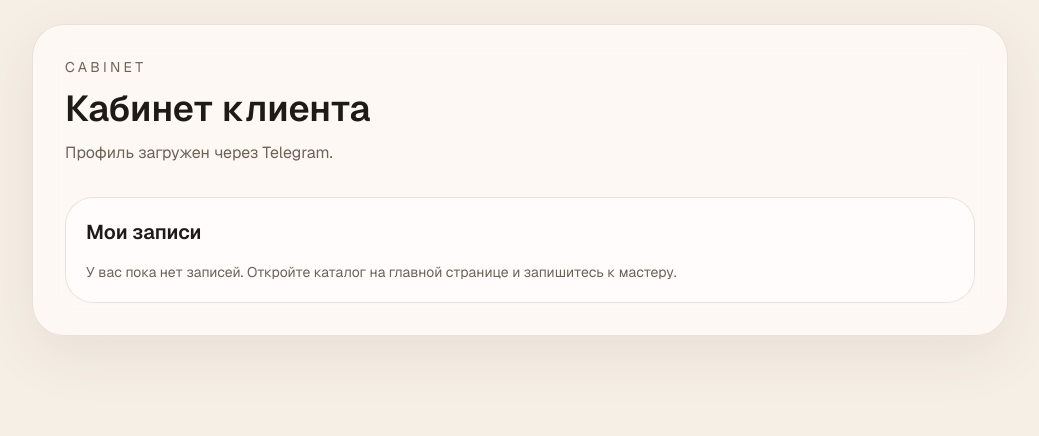
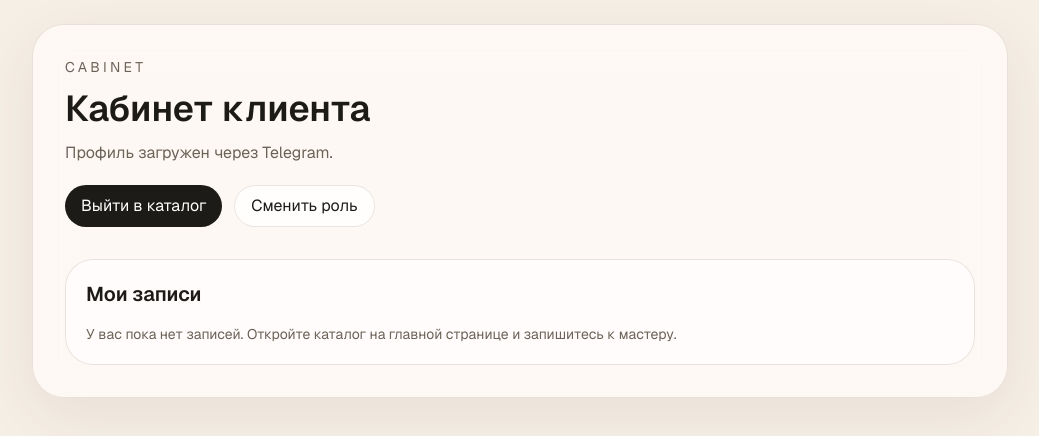
Before and after one commit to Ctakankefira/bobabiba, a Next.js app in the folder frontend/: page /cabinet in a window 1280 px wide. Shown: the top 436 px of the page, without its empty margins (120-1159 px from the left). Built offline with nearby package versions, Linux system fonts and the light colour scheme.

Commit message:
Fix role picker, cabinet actions, and booking datetime

```diff
--- a/frontend/src/app/cabinet/page.tsx
+++ b/frontend/src/app/cabinet/page.tsx
@@ -109,6 +109,8 @@ function formatDate(value: string) {
   });
 }
 
+const ROLE_CHOICE_PREFIX = "role-choice:";
+
 export default function CabinetPage() {
   const [authToken, setAuthToken] = useState<string | null>(null);
   const [viewerProfile, setViewerProfile] = useState<ViewerProfile | null>(null);
@@ -134,6 +136,17 @@ export default function CabinetPage() {
     }),
     [],
   );
+
+  function leaveCabinet() {
+    window.location.href = "/";
+  }
+
+  function changeRole() {
+    if (viewerProfile) {
+      window.localStorage.removeItem(`${ROLE_CHOICE_PREFIX}${viewerProfile.id}`);
+    }
+    window.location.href = "/?pickRole=1";
+  }
 
   useEffect(() => {
     const webApp = window.Telegram?.WebApp;
@@ -322,6 +335,23 @@ export default function CabinetPage() {
           {viewerProfile?.username ? `Ваш username: @${viewerProfile.username}` : "Профиль загружен через Telegram."}
         </p>
 
+        <div className="mt-5 flex flex-wrap gap-3">
+          <button
+            type="button"
+            onClick={leaveCabinet}
+            className="rounded-full bg-[var(--foreground)] px-4 py-2 text-sm text-white transition hover:opacity-90"
+          >
+            Выйти в каталог
+          </button>
+          <button
+            type="button"
+            onClick={changeRole}
+            className="rounded-full border border-[var(--line)] bg-white/80 px-4 py-2 text-sm transition hover:bg-white"
+          >
+            Сменить роль
+          </button>
+        </div>
+
         {message ? <p className="mt-4 text-sm text-green-700">{message}</p> : null}
         {error ? <p className="mt-4 text-sm text-red-600">{error}</p> : null}
 
--- a/frontend/src/app/page.tsx
+++ b/frontend/src/app/page.tsx
@@ -52,6 +52,8 @@ declare global {
 }
 
 const categories = ["Все", "Барберы", "Маникюр", "Брови", "Массаж", "Тату"];
+
+const ROLE_CHOICE_PREFIX = "role-choice:";
 
 function formatPrice(master: Master) {
   if (master.priceMin && master.priceMax) {
@@ -159,10 +161,13 @@ export default function Home() {
         const profile = (await profileResponse.json()) as ViewerProfile;
         setViewerProfile(profile);
 
-        const roleChoiceKey = `role-choice:${profile.id}`;
+        const roleChoiceKey = `${ROLE_CHOICE_PREFIX}${profile.id}`;
         const hasRoleChoice = window.localStorage.getItem(roleChoiceKey);
-        if (!hasRoleChoice) {
+        const forceRolePicker = new URLSearchParams(window.location.search).get("pickRole") === "1";
+        if (!hasRoleChoice || forceRolePicker) {
           setRolePickerOpen(true);
+        } else if (hasRoleChoice !== profile.role) {
+          window.localStorage.setItem(roleChoiceKey, profile.role);
         }
       } catch {
         setAuthToken(null);
@@ -257,7 +262,8 @@ export default function Home() {
 
       const updatedProfile = (await response.json()) as ViewerProfile;
       setViewerProfile(updatedProfile);
-      window.localStorage.setItem(`role-choice:${updatedProfile.id}`, role);
+      window.localStorage.setItem(`${ROLE_CHOICE_PREFIX}${updatedProfile.id}`, role);
+      window.history.replaceState({}, "", "/");
       setRolePickerOpen(false);
     } catch {
       setError("Не удалось сохранить выбранную роль");
@@ -280,6 +286,12 @@ export default function Home() {
       return;
     }
 
+    const normalizedDate = new Date(bookingDate);
+    if (Number.isNaN(normalizedDate.getTime())) {
+      setBookingError("Укажите корректную дату и время");
+      return;
+    }
+
     setBookingSaving(true);
     setBookingMessage(null);
     setBookingError(null);
@@ -294,7 +306,7 @@ export default function Home() {
         body: JSON.stringify({
           masterId: selectedMaster.id,
           serviceId: selectedServiceId,
-          date: bookingDate,
+          date: normalizedDate.toISOString(),
           notes: bookingNotes || undefined,
         }),
       });
@@ -318,14 +330,15 @@ export default function Home() {
   return (
     <main className="mx-auto flex min-h-screen w-full max-w-6xl flex-col px-4 py-4 sm:px-6 sm:py-6">
       {rolePickerOpen ? (
-        <section className="mb-6 rounded-[32px] border border-[var(--line)] bg-[var(--surface-strong)] p-6 shadow-lg">
+        <div className="fixed inset-0 z-50 flex items-center justify-center bg-black/35 px-4 backdrop-blur-sm">
+          <section className="w-full max-w-xl rounded-[32px] border border-[var(--line)] bg-[var(--surface-strong)] p-6 shadow-lg sm:p-8">
           <p className="text-sm uppercase tracking-[0.24em] text-[var(--muted)]">Вход</p>
           <h2 className="mt-3 text-2xl font-semibold">Кто ты в приложении?</h2>
           <p className="mt-3 max-w-2xl text-sm leading-6 text-[var(--muted)]">
             Выбери роль на старте. Клиент будет искать мастеров и записываться, а мастер
             сможет заполнить свою анкету и принимать заявки.
           </p>
-          <div className="mt-5 flex flex-wrap gap-3">
+            <div className="mt-5 flex flex-wrap gap-3">
             <button
               type="button"
               onClick={() => chooseRole("CLIENT")}
@@ -342,8 +355,9 @@ export default function Home() {
             >
               {roleSaving ? "Сохраняю..." : "Я мастер"}
             </button>
-          </div>
-        </section>
+            </div>
+          </section>
+        </div>
       ) : null}
 
       {selectedMaster ? (
@@ -384,6 +398,9 @@ export default function Home() {
                 type="datetime-local"
                 value={bookingDate}
                 onChange={(event) => setBookingDate(event.target.value)}
+                min={new Date(Date.now() - new Date().getTimezoneOffset() * 60000)
+                  .toISOString()
+                  .slice(0, 16)}
                 className="rounded-2xl border border-[var(--line)] bg-white/80 px-4 py-3 outline-none"
               />
             </label>
```
